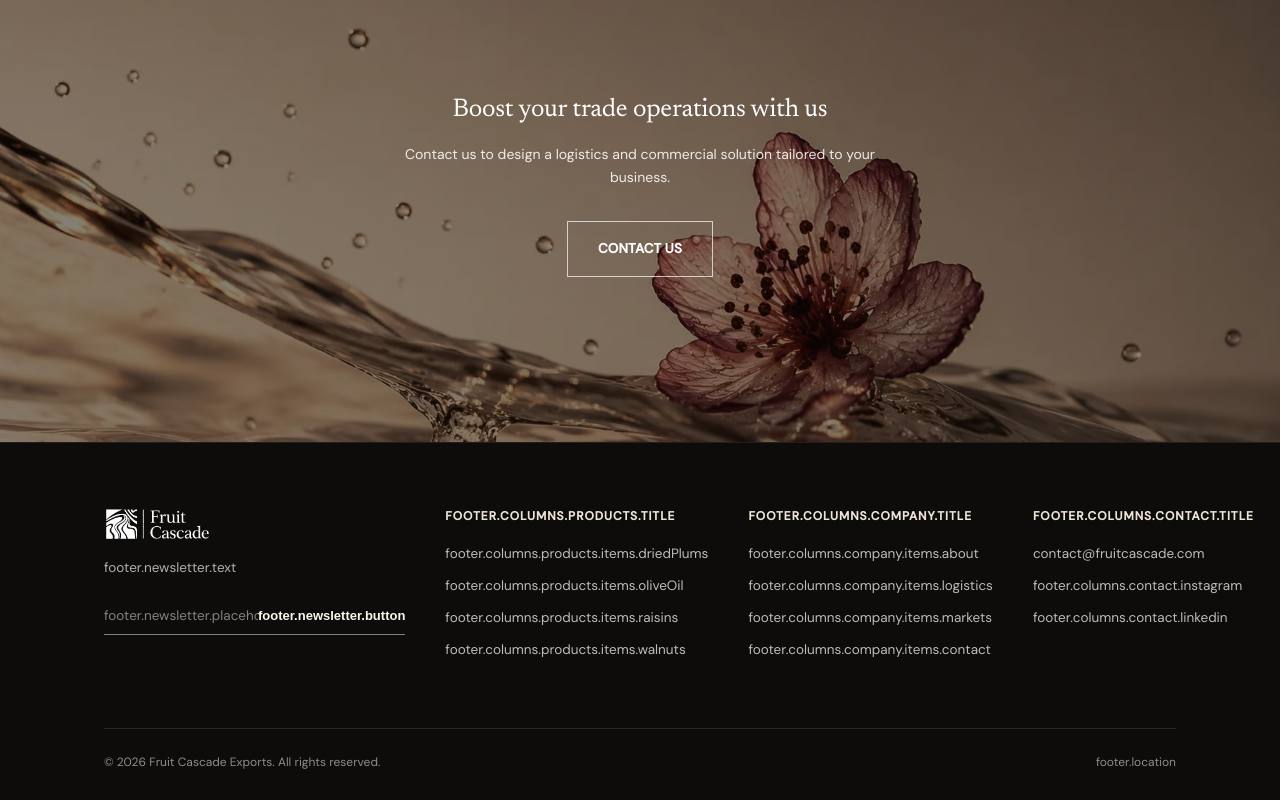
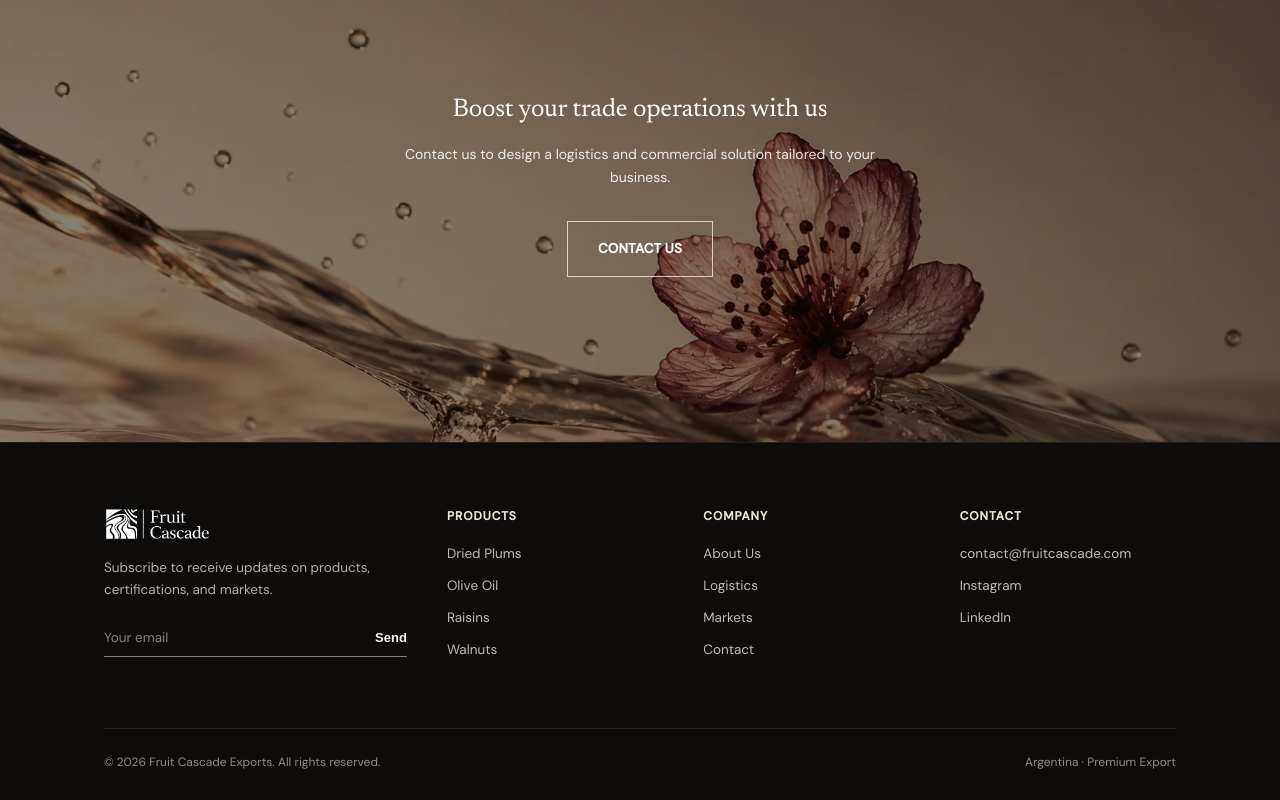
Before and after one commit to julietazcurra-commits/web-julieta, a React (Vite) app: page / in a window 1280 px wide. Shown: the part 4025-4825 px from the top of the page. Built offline with nearby package versions, Linux system fonts and the light colour scheme.

Commit message:
Add files via upload

```diff
--- a/src/i18n.ts
+++ b/src/i18n.ts
@@ -464,7 +464,38 @@ const resources = {
             },
             "footer": {
                 "tagline": "Premium Argentine dried fruits and olive oil exporter serving global markets with quality and reliability.",
-                "copyright": "© 2026 Fruit Cascade Exports. All rights reserved."
+                "copyright": "© 2026 Fruit Cascade Exports. All rights reserved.",
+                "location": "Argentina · Premium Export",
+                "newsletter": {
+                    "text": "Subscribe to receive updates on products, certifications, and markets.",
+                    "placeholder": "Your email",
+                    "button": "Send"
+                },
+                "columns": {
+                    "products": {
+                        "title": "Products",
+                        "items": {
+                            "driedPlums": "Dried Plums",
+                            "oliveOil": "Olive Oil",
+                            "raisins": "Raisins",
+                            "walnuts": "Walnuts"
+                        }
+                    },
+                    "company": {
+                        "title": "Company",
+                        "items": {
+                            "about": "About Us",
+                            "logistics": "Logistics",
+                            "markets": "Markets",
+                            "contact": "Contact"
+                        }
+                    },
+                    "contact": {
+                        "title": "Contact",
+                        "instagram": "Instagram",
+                        "linkedin": "LinkedIn"
+                    }
+                }
             },
             "header": {
                 "menu": {
@@ -858,7 +889,38 @@ const resources = {
             },
             "footer": {
                 "tagline": "Exportador argentino de frutas deshidratadas y aceite de oliva, sirviendo mercados globales con calidad y confiabilidad.",
-                "copyright": "© 2026 Fruit Cascade Exports. Todos los derechos reservados."
+                "copyright": "© 2026 Fruit Cascade Exports. Todos los derechos reservados.",
+                "location": "Argentina · Exportación Premium",
+                "newsletter": {
+                    "text": "Suscribite para recibir novedades sobre productos, certificaciones y mercados.",
+                    "placeholder": "Tu email",
+                    "button": "Enviar"
+                },
+                "columns": {
+                    "products": {
+                        "title": "Productos",
+                        "items": {
+                            "driedPlums": "Ciruelas Secas",
+                            "oliveOil": "Aceite de Oliva",
+                            "raisins": "Pasas de Uva",
+                            "walnuts": "Nueces"
+                        }
+                    },
+                    "company": {
+                        "title": "Empresa",
+                        "items": {
+                            "about": "Nosotros",
+                            "logistics": "Logística",
+                            "markets": "Mercados",
+                            "contact": "Contacto"
+                        }
+                    },
+                    "contact": {
+                        "title": "Contacto",
+                        "instagram": "Instagram",
+                        "linkedin": "LinkedIn"
+                    }
+                }
             },
             "products": {
                 "banner": {
```
